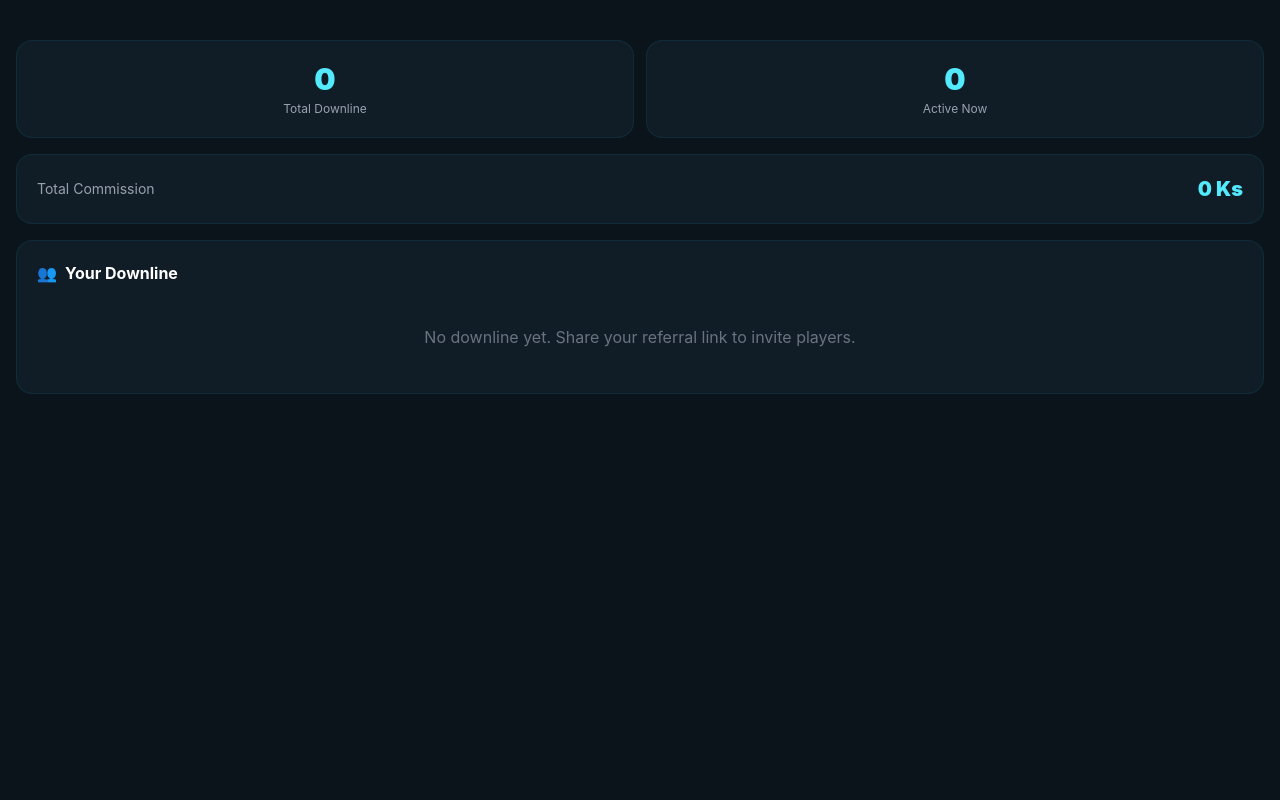
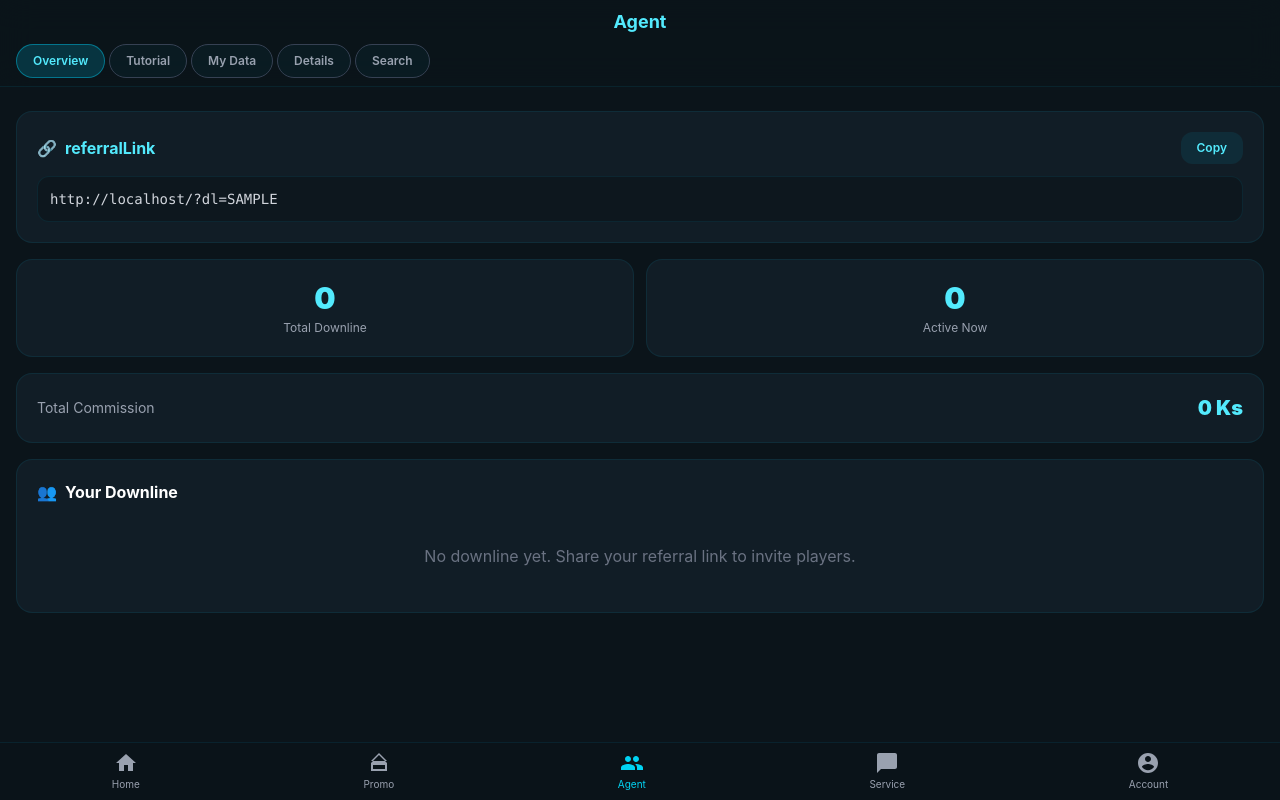
Before and after one commit to ccorryxx-bot/novabett, a Vue app: page /agent in a window 1280 px wide. Built offline with nearby package versions, Linux system fonts and the light colour scheme; sample sign-in values are in the browser's storage.

Commit message:
Restore agent dashboard with referral link, remove all mock data

```diff
--- a/src/pages/AgentDashboard.vue
+++ b/src/pages/AgentDashboard.vue
@@ -1,14 +1,34 @@
 <template>
   <div class="min-h-screen bg-[#0b141a] text-gray-200 pb-20 relative overflow-hidden">
-    <!-- ... header and tabs (same as before with i18n) ... -->
+    <header class="sticky top-0 z-30 bg-[#0b141a]/80 backdrop-blur-lg border-b border-cyan-500/10 px-4 py-2">
+      <h2 class="text-lg font-bold text-center text-cyan-300">{{ $t('agent') }}</h2>
+      <!-- Tab Bar -->
+      <div class="flex gap-1 mt-2 overflow-x-auto no-scrollbar">
+        <button v-for="(tab, i) in tabs" :key="i" @click="activeTab = i"
+          class="px-4 py-2 rounded-full text-xs font-semibold whitespace-nowrap transition-all border"
+          :class="activeTab === i ? 'bg-cyan-500/20 text-cyan-300 border-cyan-500/50' : 'bg-cyan-500/5 border-gray-700 text-gray-400 hover:bg-cyan-500/10'">
+          {{ tab }}
+        </button>
+      </div>
+    </header>
 
     <div class="px-4 pt-6 space-y-6 relative z-10">
       <!-- Tab 0: Overview -->
       <div v-if="activeTab === 0">
-        <!-- Referral Link (same) -->
-        <!-- ... -->
+        <!-- Referral Link -->
+        <div class="bg-[#111d26] border border-cyan-500/10 rounded-2xl p-5">
+          <div class="flex justify-between items-center mb-3">
+            <h3 class="font-bold text-cyan-300 flex items-center gap-2"><span>🔗</span> {{ $t('referralLink') }}</h3>
+            <button @click="copyReferral" class="bg-cyan-500/10 hover:bg-cyan-500/20 text-cyan-300 px-4 py-2 rounded-xl text-xs font-semibold transition-colors">
+              {{ copied ? $t('copied') : $t('copy') }}
+            </button>
+          </div>
+          <div class="bg-black/20 rounded-xl p-3 border border-cyan-500/10">
+            <p class="text-sm text-gray-300 font-mono truncate">{{ referralLink }}</p>
+          </div>
+        </div>
 
-        <!-- Stats Cards: show 0 -->
+        <!-- Stats Cards (real data = 0) -->
         <div class="grid grid-cols-2 gap-3 mt-4">
           <div class="bg-[#111d26] border border-cyan-500/10 rounded-2xl p-5 text-center">
             <p class="text-3xl font-black text-cyan-300">{{ downlineStats.total }}</p>
@@ -20,26 +40,98 @@
           </div>
         </div>
 
-        <!-- Commission: 0 -->
+        <!-- Commission (real = 0) -->
         <div class="bg-[#111d26] border border-cyan-500/10 rounded-2xl p-5 flex justify-between items-center mt-4">
           <span class="text-gray-400 text-sm">{{ $t('totalCommission') }}</span>
-          <span class="text-cyan-300 font-black text-xl">0 Ks</span>
+          <span class="text-cyan-300 font-black text-xl">{{ totalCommission.toLocaleString() }} Ks</span>
         </div>
 
-        <!-- Downline List: empty -->
+        <!-- Downline List (empty) -->
         <div class="bg-[#111d26] border border-cyan-500/10 rounded-2xl p-5 mt-4">
           <h3 class="font-bold text-white mb-4 flex items-center gap-2"><span>👥</span> {{ $t('yourDownline') }}</h3>
           <div class="space-y-2 max-h-64 overflow-y-auto">
-            <!-- Empty state -->
-            <p class="text-center text-gray-500 py-6">No downline yet. Share your referral link to invite players.</p>
+            <p v-if="downlineUsers.length === 0" class="text-center text-gray-500 py-6">No downline yet. Share your referral link to invite players.</p>
+            <div v-for="user in downlineUsers" :key="user.id" class="flex justify-between items-center p-3 bg-black/20 rounded-xl border border-cyan-500/10">
+              <div>
+                <p class="text-sm font-semibold">{{ user.username }}</p>
+                <p class="text-[10px] text-gray-500">ID: {{ user.id.slice(0,8) }}...</p>
+              </div>
+              <div class="text-right">
+                <span :class="user.active ? 'text-cyan-400' : 'text-red-400'" class="text-[10px] font-bold">● {{ user.active ? $t('active') : $t('inactive') }}</span>
+                <p class="text-[10px] text-gray-400 mt-0.5">{{ $t('turnover') }}: {{ user.turnover.toLocaleString() }}</p>
+              </div>
+            </div>
           </div>
         </div>
       </div>
 
-      <!-- Other tabs: keep content but remove mock data, show placeholder messages -->
+      <!-- Tab 1: Tutorial -->
+      <div v-else-if="activeTab === 1" class="bg-[#111d26] border border-cyan-500/10 rounded-2xl p-5">
+        <h3 class="font-bold text-white mb-4 flex items-center gap-2"><span>📘</span> {{ $t('tutorial') }}</h3>
+        <div class="bg-black/20 rounded-xl p-4 space-y-3 text-sm text-gray-300">
+          <div class="flex items-start gap-2">
+            <span class="bg-cyan-500/20 text-cyan-300 w-5 h-5 rounded-full flex items-center justify-center text-xs font-bold flex-shrink-0">1</span>
+            <p>{{ $t('level1') }}: Total Turnover × <span class="text-cyan-400 font-bold">10%</span></p>
+          </div>
+          <div class="flex items-start gap-2">
+            <span class="bg-cyan-500/20 text-cyan-300 w-5 h-5 rounded-full flex items-center justify-center text-xs font-bold flex-shrink-0">2</span>
+            <p>{{ $t('level2') }}: (Total Turnover × 10%) × 30% ≈ <span class="text-cyan-400 font-bold">3%</span></p>
+          </div>
+          <div class="flex items-start gap-2">
+            <span class="bg-cyan-500/20 text-cyan-300 w-5 h-5 rounded-full flex items-center justify-center text-xs font-bold flex-shrink-0">∞</span>
+            <p>{{ $t('unlimited') }}</p>
+          </div>
+          <p class="text-xs text-gray-500 mt-2">{{ $t('winLossBasis') }}</p>
+        </div>
+      </div>
+
+      <!-- Tab 2: My Data (no mock) -->
+      <div v-else-if="activeTab === 2" class="bg-[#111d26] border border-cyan-500/10 rounded-2xl p-5">
+        <h3 class="font-bold text-white mb-4 flex items-center gap-2"><span>📊</span> {{ $t('myData') }}</h3>
+        <div class="space-y-3 text-gray-400 text-sm">
+          <p class="text-center py-4">No data available yet.</p>
+        </div>
+      </div>
+
+      <!-- Tab 3: Downline Details (empty) -->
+      <div v-else-if="activeTab === 3" class="bg-[#111d26] border border-cyan-500/10 rounded-2xl p-5">
+        <h3 class="font-bold text-white mb-4 flex items-center gap-2"><span>📋</span> {{ $t('details') }}</h3>
+        <p class="text-center text-gray-500 py-4">No downline details available.</p>
+      </div>
+
+      <!-- Tab 4: Search Downline (empty) -->
+      <div v-else-if="activeTab === 4" class="bg-[#111d26] border border-cyan-500/10 rounded-2xl p-5">
+        <h3 class="font-bold text-white mb-4 flex items-center gap-2"><span>🔍</span> {{ $t('searchDownline') }}</h3>
+        <input v-model="searchUsername" type="text" :placeholder="$t('searchDownline')" class="w-full p-3 rounded-xl bg-[#0b141a] border border-cyan-500/20 text-white text-sm focus:outline-none focus:border-cyan-500/50 mb-4" />
+        <p class="text-center text-gray-500 py-4 text-sm">{{ searchUsername ? $t('notFound') : 'Enter username to search' }}</p>
+      </div>
     </div>
 
-    <!-- Bottom Nav (same) -->
+    <!-- Bottom Nav (SVG icons, i18n) -->
+    <nav class="fixed bottom-0 left-0 right-0 bg-[#0b141a]/95 backdrop-blur-xl border-t border-cyan-500/10 z-40">
+      <div class="flex justify-around items-center py-2">
+        <router-link to="/home" class="flex flex-col items-center gap-0.5 text-gray-400 transition-colors">
+          <svg class="w-6 h-6" fill="currentColor" viewBox="0 0 24 24"><path d="M10 20v-6h4v6h5v-8h3L12 3 2 12h3v8z"/></svg>
+          <span class="text-[10px]">{{ $t('home') }}</span>
+        </router-link>
+        <router-link to="/promotions" class="flex flex-col items-center gap-0.5 text-gray-400 transition-colors">
+          <svg class="w-6 h-6" fill="currentColor" viewBox="0 0 24 24"><path d="M20 12v8H4v-8l8-8 8 8zm-2 2H6v4h12v-4zM12 2l-8 8h16l-8-8z"/></svg>
+          <span class="text-[10px]">{{ $t('promotions') }}</span>
+        </router-link>
+        <router-link to="/agent" class="flex flex-col items-center gap-0.5 text-cyan-400 transition-colors">
+          <svg class="w-6 h-6" fill="currentColor" viewBox="0 0 24 24"><path d="M16 11c1.66 0 2.99-1.34 2.99-3S17.66 5 16 5c-1.66 0-3 1.34-3 3s1.34 3 3 3zm-8 0c1.66 0 2.99-1.34 2.99-3S9.66 5 8 5C6.34 5 5 6.34 5 8s1.34 3 3 3zm0 2c-2.33 0-7 1.17-7 3.5V19h14v-2.5c0-2.33-4.67-3.5-7-3.5zm8 0c-.29 0-.62.02-.97.05 1.16.84 1.97 1.97 1.97 3.45V19h6v-2.5c0-2.33-4.67-3.5-7-3.5z"/></svg>
+          <span class="text-[10px]">{{ $t('agent') }}</span>
+        </router-link>
+        <router-link to="/service" class="flex flex-col items-center gap-0.5 text-gray-400 transition-colors">
+          <svg class="w-6 h-6" fill="currentColor" viewBox="0 0 24 24"><path d="M20 2H4c-1.1 0-2 .9-2 2v18l4-4h14c1.1 0 2-.9 2-2V4c0-1.1-.9-2-2-2z"/></svg>
+          <span class="text-[10px]">{{ $t('service') }}</span>
+        </router-link>
+        <router-link to="/account" class="flex flex-col items-center gap-0.5 text-gray-400 transition-colors">
+          <svg class="w-6 h-6" fill="currentColor" viewBox="0 0 24 24"><path d="M12 2C6.48 2 2 6.48 2 12s4.48 10 10 10 10-4.48 10-10S17.52 2 12 2zm0 3c1.66 0 3 1.34 3 3s-1.34 3-3 3-3-1.34-3-3 1.34-3 3-3zm0 14.2c-2.5 0-4.71-1.28-6-3.22.03-1.99 4-3.08 6-3.08 1.99 0 5.97 1.09 6 3.08-1.29 1.94-3.5 3.22-6 3.22z"/></svg>
+          <span class="text-[10px]">{{ $t('account') }}</span>
+        </router-link>
+      </div>
+    </nav>
   </div>
 </template>
 
@@ -53,12 +145,24 @@ const storedUsername = localStorage.getItem('sb_username') || 'YOURNAME'
 const referralLink = window.location.origin + '/?dl=' + storedUsername.toUpperCase()
 
 const copied = ref(false)
-const copyReferral = () => { /* ... same ... */ }
+const copyReferral = () => {
+  if (navigator.clipboard) {
+    navigator.clipboard.writeText(referralLink).then(() => { copied.value = true; setTimeout(() => copied.value = false, 2000) })
+  } else {
+    prompt('Copy manually:', referralLink)
+  }
+}
 
 const activeTab = ref(0)
-const tabs = [t('overview'), t('tutorial'), t('myData'), t('details'), t('searchDL')]
+const tabs = [
+  t('overview'),
+  t('tutorial'),
+  t('myData'),
+  t('details'),
+  t('searchDL')
+]
 
-// Empty downline data
+// Empty downline data (real data will be filled from backend later)
 const downlineUsers = ref([])
 
 const downlineStats = computed(() => ({
@@ -68,12 +172,10 @@ const downlineStats = computed(() => ({
 
 const totalCommission = ref(0)
 
-// Downline details (empty)
-const downlineDetails = ref([])
+const searchUsername = ref('')
+</script>
 
-const searchUsername = ref('')
-const filteredDownline = computed(() => {
-  if (!searchUsername.value) return []
-  return downlineUsers.value.filter(u => u.username.toLowerCase().includes(searchUsername.value.toLowerCase()))
-})
-</script>
+<style scoped>
+.no-scrollbar::-webkit-scrollbar { display: none; }
+.no-scrollbar { -ms-overflow-style: none; scrollbar-width: none; }
+</style>
```
